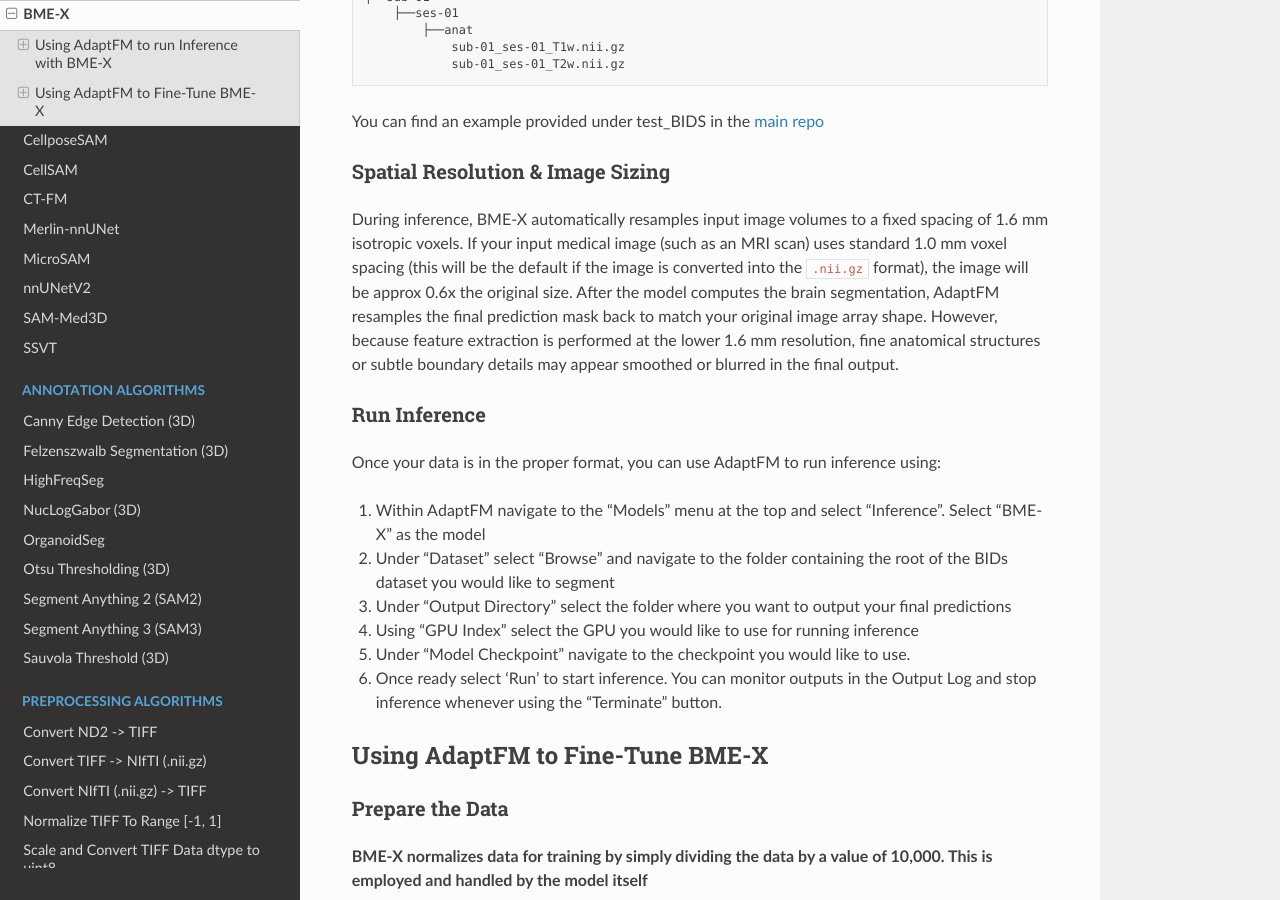
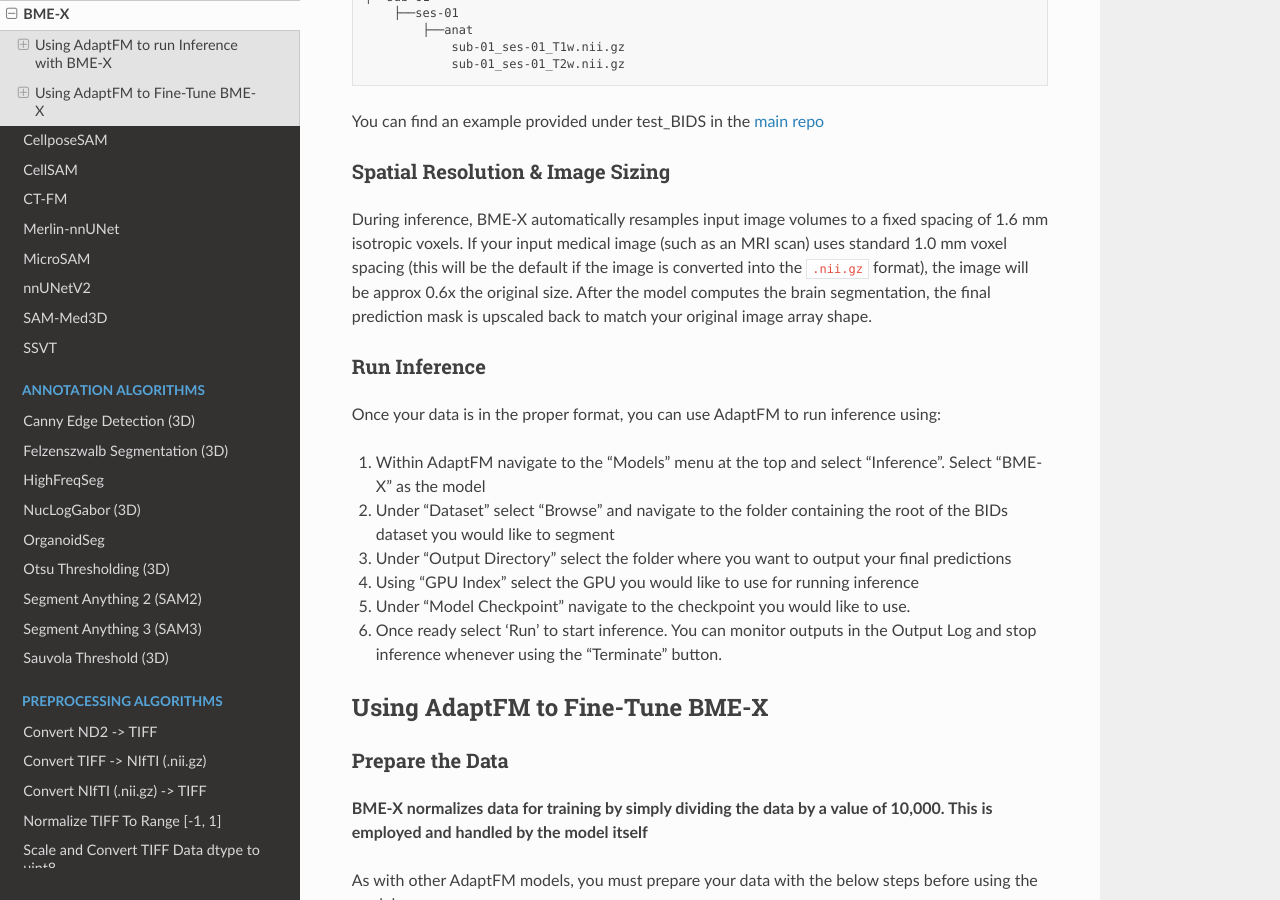
Before and after one commit to Zhao-Lab-UW-DHO/AdaptFM, a Sphinx documentation site: the page built from docs/using-segmentation-models/bmex.md, in a window 1280 px wide and 900 px high, scrolled down 835 px. Built offline with Sphinx 7.4.7 and the Read the Docs theme 3.1.0, drawn with Linux system fonts in a browser that asks for light colours.

Commit message:
minor doc changes

```diff
--- a/docs/using-segmentation-models/bmex.md
+++ b/docs/using-segmentation-models/bmex.md
@@ -33,7 +33,7 @@ You can find an example provided under test_BIDS in the [main repo](https://gith
 
 ### Spatial Resolution & Image Sizing
 
-During inference, BME-X automatically resamples input image volumes to a fixed spacing of 1.6 mm isotropic voxels. If your input medical image (such as an MRI scan) uses standard 1.0 mm voxel spacing (this will be the default if the image is converted into the `.nii.gz` format), the image will be approx 0.6x the original size. After the model computes the brain segmentation, AdaptFM resamples the final prediction mask back to match your original image array shape. However, because feature extraction is performed at the lower 1.6 mm resolution, fine anatomical structures or subtle boundary details may appear smoothed or blurred in the final output.
+During inference, BME-X automatically resamples input image volumes to a fixed spacing of 1.6 mm isotropic voxels. If your input medical image (such as an MRI scan) uses standard 1.0 mm voxel spacing (this will be the default if the image is converted into the `.nii.gz` format), the image will be approx 0.6x the original size. After the model computes the brain segmentation, the final prediction mask is upscaled back to match your original image array shape.
 
 ### Run Inference
 
```
Also changed, not shown: docs/user-guide/fine-tuning-models.md (+2 -0 lines).
